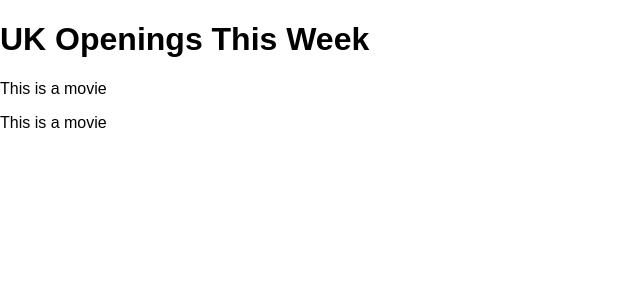
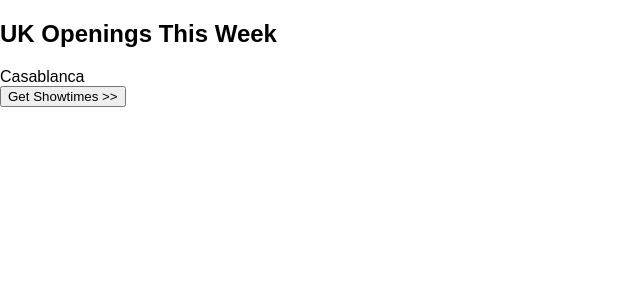
Before and after one commit to ClareBee/imdbReactList, a React (Create React App) app: page / in a window 1280 px wide. Shown: the top 300 px of the page, without its empty margins (0-640 px from the left). Built offline with nearby package versions, Linux system fonts and the light colour scheme.

Commit message:
Add semantic html tags to openingsbox component

```diff
--- a/src/components/Movie.js
+++ b/src/components/Movie.js
@@ -2,14 +2,10 @@
 
 
 class Movie extends React.Component {
-  constructor(props){
-    super(props);
-  }
-
   render(){
     return(
       <React.Fragment>
-        <p>This is a movie</p>
+        {this.props.children}
       </React.Fragment>
     );
   }
--- a/src/components/MoviesList.js
+++ b/src/components/MoviesList.js
@@ -2,15 +2,15 @@
 import Movie from './Movie';
 
 class MoviesList extends React.Component{
-  constructor(props){
-    super(props);
-  }
-
   render(){
+    const movieNodes = this.props.data.map(movie => {
+      return(
+        <Movie showTime={movie.showTime} key={movie.id}>{movie.title}</Movie>
+      );
+    });
     return(
       <React.Fragment>
-        <Movie />
-        <Movie />
+        {movieNodes}
       </React.Fragment>
     );
   }
--- a/src/components/OpeningsBox.js
+++ b/src/components/OpeningsBox.js
@@ -12,10 +12,15 @@
   }
   render(){
     return(
-    <div className="displayBox">
-      <h1>UK Openings This Week</h1>
+    <section className="displayBox">
+      <header>
+        <h1>UK Openings This Week</h1>
+      </header>
       <MoviesList data={this.state.data}/>
-    </div>
+      <footer>
+      <button>Get Showtimes >></button>
+    </footer>
+    </section>
     );
   }
 }
```
